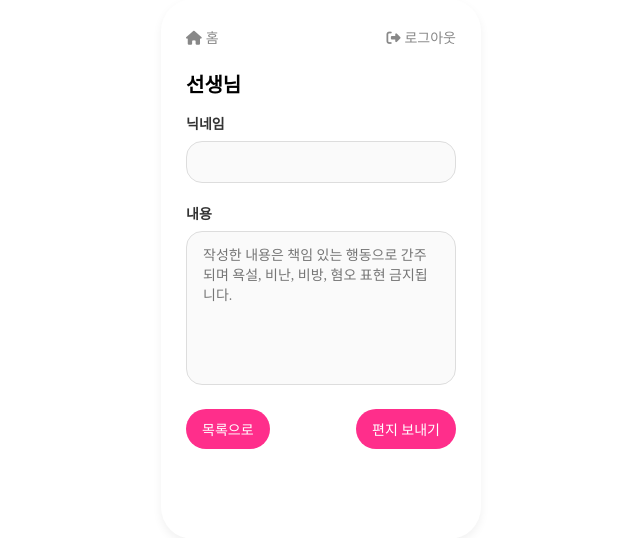
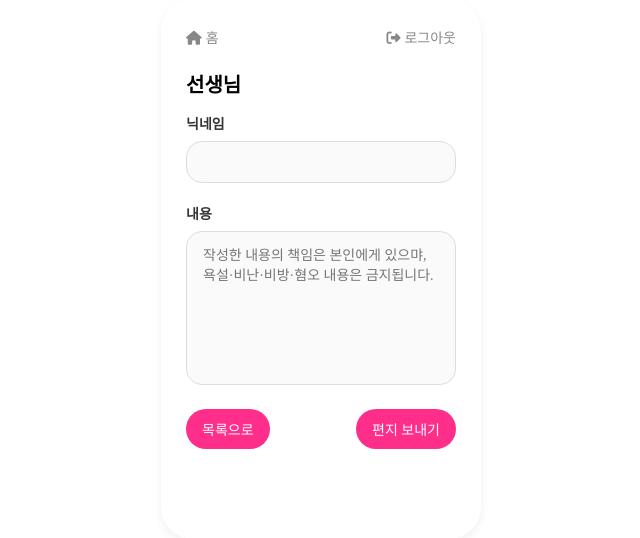
Before and after one commit to sebizt/ohsung_carnation, a Flask app: page /write/1 in a window 1280 px wide. Shown: the part 41-579 px from the top of the page, without its empty margins (319-959 px from the left). Run offline with Flask 3, Linux system fonts and the light colour scheme; the visitor is signed in with stand-in values (Sample User, id 1); data that the repository does not hold is empty; some libraries are stand-ins or nearby versions; some web fonts are replaced.

Commit message:
Update write.html

```diff
--- a/templates/write.html
+++ b/templates/write.html
@@ -33,7 +33,7 @@
         <input type="text" id="title" name="title" maxlength="16" required>
 
         <label for="content">내용</label>
-        <textarea id="content" name="content" rows="8" placeholder="작성한 내용은 책임 있는 행동으로 간주되며 욕설, 비난, 비방, 혐오 표현 금지됩니다." required></textarea>
+        <textarea id="content" name="content" rows="8" placeholder="작성한 내용의 책임은 본인에게 있으먀, 욕설·비난·비방·혐오 내용은 금지됩니다." required></textarea>
 
         <div class="button-row">
           <a id="back-link" class="button">목록으로</a>
```
